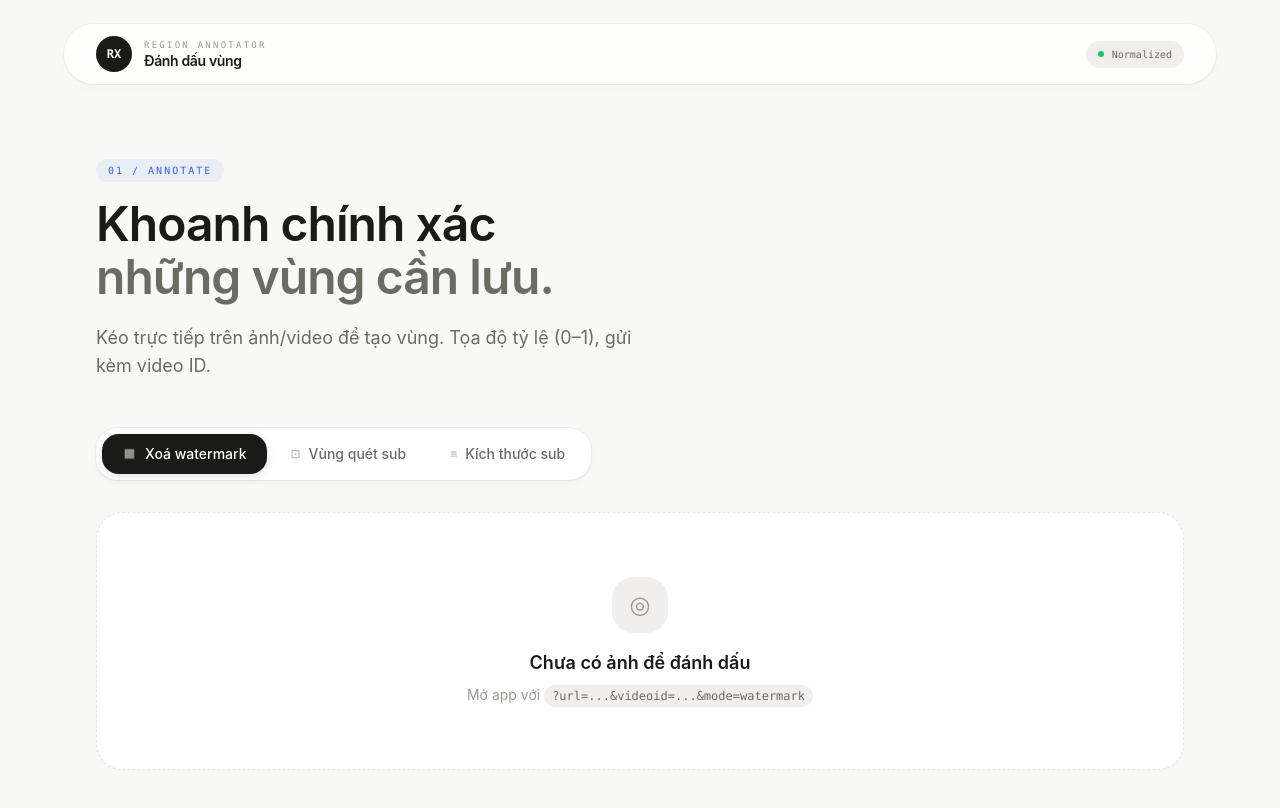
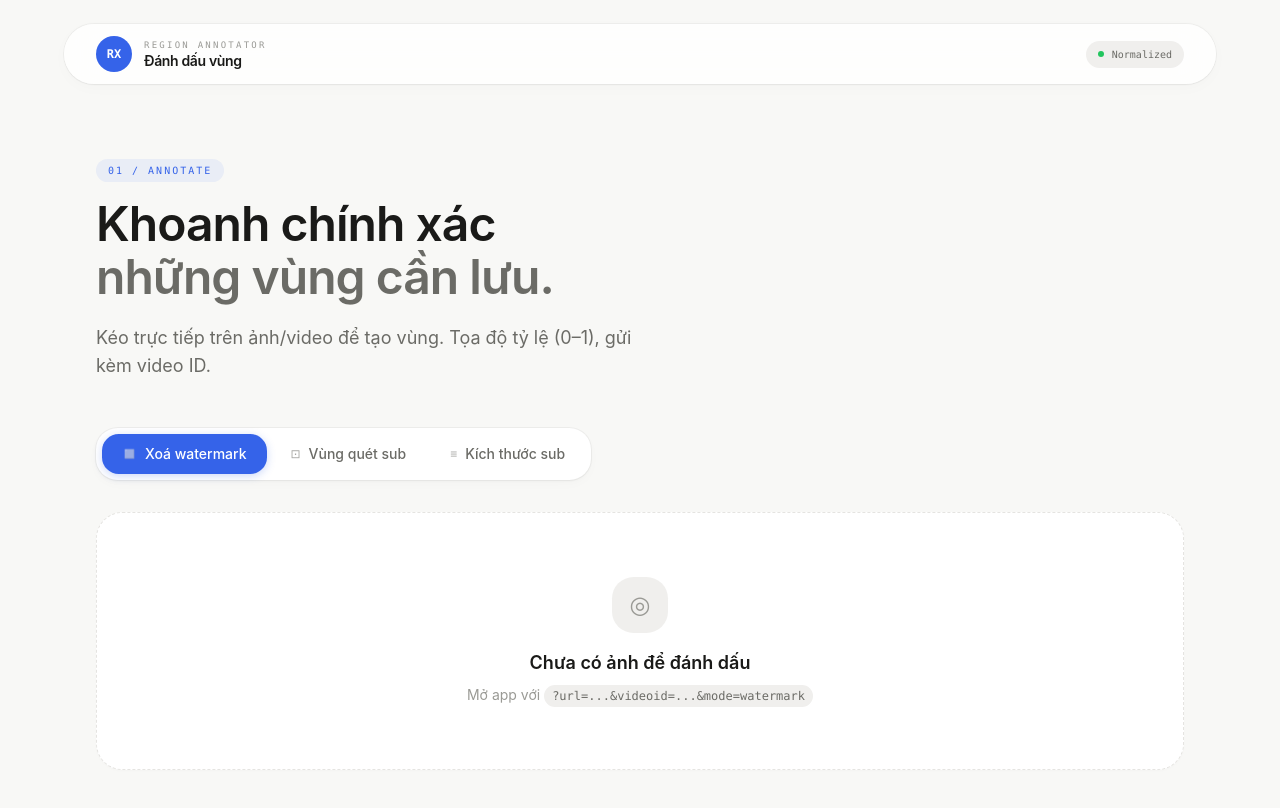
Before and after one commit to tinhphan31199/image-annotation-tool, a Next.js app: page / in a window 1280 px wide. Shown: the top 808 px of the page. Built offline with nearby package versions, Linux system fonts and the light colour scheme.

Commit message:
ui: change primary from dark to accent blue (#3563e9)
- RX icon, active tab, hover states now use primary blue
- CSS --primary updated to #3563e9, foreground/ink kept dark for readability

```diff
--- a/app/annotator-page.tsx
+++ b/app/annotator-page.tsx
@@ -30,7 +30,7 @@ export function AnnotatorPage() {
       <div className="px-5 pt-6 pb-2 lg:px-8">
         <header className="mx-auto flex max-w-6xl items-center justify-between rounded-full bg-white/80 backdrop-blur-xl shadow-[0_1px_3px_rgba(0,0,0,0.04),0_4px_16px_rgba(0,0,0,0.02)] ring-1 ring-black/[0.04] px-5 py-3 lg:px-8">
           <div className="flex items-center gap-3">
-            <div className="flex size-9 items-center justify-center rounded-2xl bg-[#1a1a18] font-mono text-xs font-bold text-[#f8f8f6]">
+            <div className="flex size-9 items-center justify-center rounded-2xl bg-[#3563e9] font-mono text-xs font-bold text-white">
               RX
             </div>
             <div className="hidden sm:block">
@@ -68,8 +68,8 @@ export function AnnotatorPage() {
               onClick={() => setTab(t.id)}
               className={`flex items-center gap-2 rounded-xl px-5 py-2.5 text-sm font-medium transition-all duration-300 ease-[cubic-bezier(0.32,0.72,0,1)] cursor-pointer ${
                 tab === t.id
-                  ? 'bg-[#1a1a18] text-white shadow-[0_2px_8px_rgba(0,0,0,0.12)]'
-                  : 'text-[#6b6b66] hover:text-[#1a1a18] hover:bg-[#f0efed]/60'
+                  ? 'bg-[#3563e9] text-white shadow-[0_2px_8px_rgba(53,99,233,0.25)]'
+                  : 'text-[#6b6b66] hover:text-[#3563e9] hover:bg-[#3563e9]/5'
               }`}
             >
               <span className="text-xs opacity-60">{t.icon}</span>
--- a/app/globals.css
+++ b/app/globals.css
@@ -61,8 +61,8 @@
   --card-foreground: #1a1a18;
   --popover: #ffffff;
   --popover-foreground: #1a1a18;
-  --primary: #1a1a18;
-  --primary-foreground: #f8f8f6;
+  --primary: #3563e9;
+  --primary-foreground: #ffffff;
   --secondary: #f0efed;
   --secondary-foreground: #1a1a18;
   --muted: #f0efed;
```
